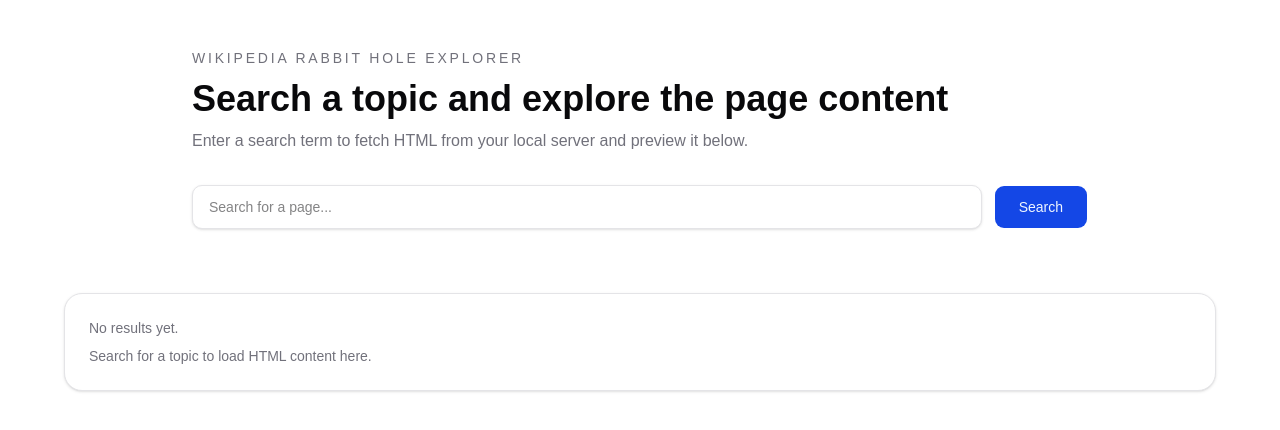
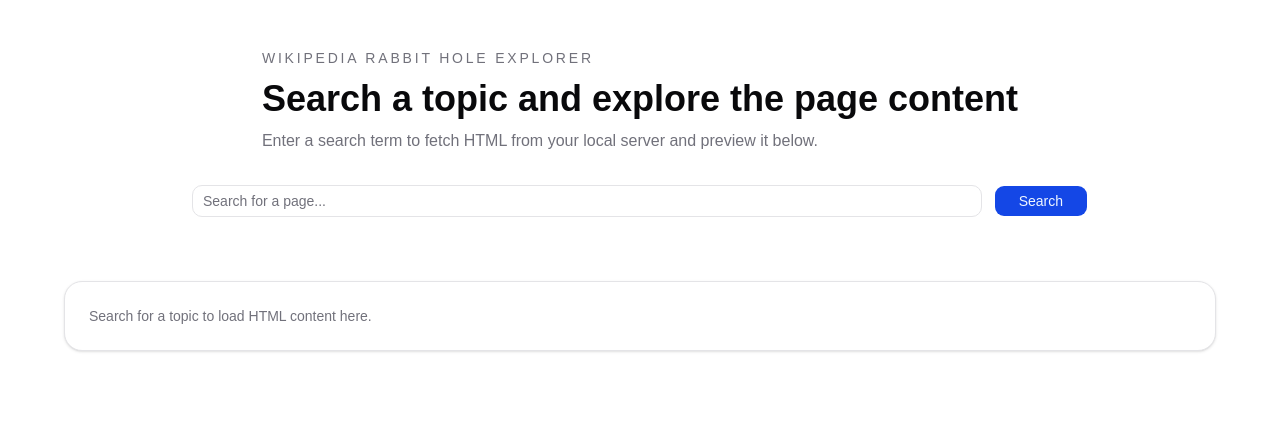
Before and after one commit to AmlanJSarmah/Wikipedia-Rabbit-Hole-Explorer, a React (Vite) app in the folder client/: page / in a window 1280 px wide. Shown: the top 430 px of the page. Built offline with nearby package versions, Linux system fonts and the light colour scheme.

Commit message:
Added UI enhancements

```diff
--- a/client/src/App.tsx
+++ b/client/src/App.tsx
@@ -80,14 +80,14 @@
 
   return (
     <div className="min-h-svh bg-background text-foreground">
-      <div className="mx-auto flex w-[90%] flex-col gap-8 pb-16 pt-12 lg:w-[70%]">
+      <div className="mx-auto flex w-[90%] flex-col gap-8 pb-16 pt-12 lg:w-[70%] items-center">
         <Header
           query={query}
           isLoading={isLoading}
           setQuery={setQuery}
           handleSubmit={handleSubmit}
         ></Header>
-        {error ? <Error message={error}></Error> : null}
+        {error ? <Error message={error} /> : null}
       </div>
       <WikipediaViewer
         html={html}
--- a/client/src/components/Header.tsx
+++ b/client/src/components/Header.tsx
@@ -1,4 +1,5 @@
 import { Button } from '@/components/ui/button';
+import { Input } from '@/components/ui/input';
 import type { Dispatch, SetStateAction, SubmitEvent } from 'react';
 
 type HeaderProps = {
@@ -25,17 +26,16 @@
       </header>
 
       <form
-        className="flex w-full flex-col gap-3 sm:flex-row"
+        className="flex w-full flex-col gap-3 sm:flex-row items-center"
         onSubmit={handleSubmit}
       >
-        <input
-          aria-label="Search query"
-          className="h-11 flex-1 rounded-lg border border-input bg-background px-4 text-sm shadow-sm outline-none transition focus-visible:ring-2 focus-visible:ring-ring"
+        <Input
           placeholder="Search for a page..."
           value={query}
           onChange={event => setQuery(event.target.value)}
+          disabled={isLoading}
         />
-        <Button className="h-11 px-6" disabled={isLoading} type="submit">
+        <Button className="px-6" disabled={isLoading} type="submit">
           {isLoading ? 'Searching...' : 'Search'}
         </Button>
       </form>
--- a/client/src/components/WikipediaViewer.tsx
+++ b/client/src/components/WikipediaViewer.tsx
@@ -17,7 +17,6 @@
           />
         ) : (
           <div className="space-y-2 text-sm text-muted-foreground">
-            <p>No results yet.</p>
             <p>Search for a topic to load HTML content here.</p>
           </div>
         )}
--- /dev/null
+++ b/client/src/components/ui/input.tsx
@@ -0,0 +1,19 @@
+import * as React from "react"
+
+import { cn } from "@/lib/utils"
+
+function Input({ className, type, ...props }: React.ComponentProps<"input">) {
+  return (
+    <input
+      type={type}
+      data-slot="input"
+      className={cn(
+        "dark:bg-input/30 border-input focus-visible:border-ring focus-visible:ring-ring/50 aria-invalid:ring-destructive/20 dark:aria-invalid:ring-destructive/40 aria-invalid:border-destructive dark:aria-invalid:border-destructive/50 disabled:bg-input/50 dark:disabled:bg-input/80 file:text-foreground placeholder:text-muted-foreground h-8 w-full min-w-0 rounded-lg border bg-transparent px-2.5 py-1 text-base transition-colors outline-none file:inline-flex file:h-6 file:border-0 file:bg-transparent file:text-sm file:font-medium focus-visible:ring-3 disabled:pointer-events-none disabled:cursor-not-allowed disabled:opacity-50 aria-invalid:ring-3 md:text-sm",
+        className
+      )}
+      {...props}
+    />
+  )
+}
+
+export { Input }
```
Also changed, not shown: 1 other file (tests, documents, lock files or other folders).
